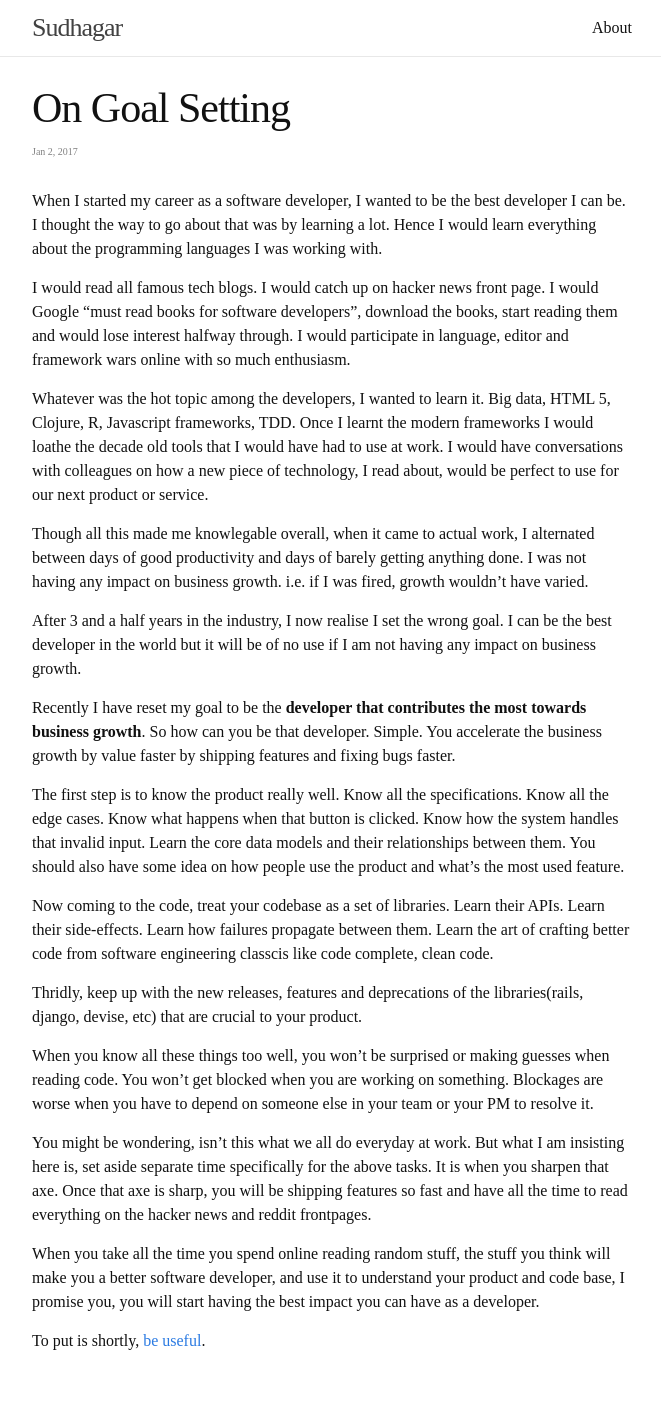
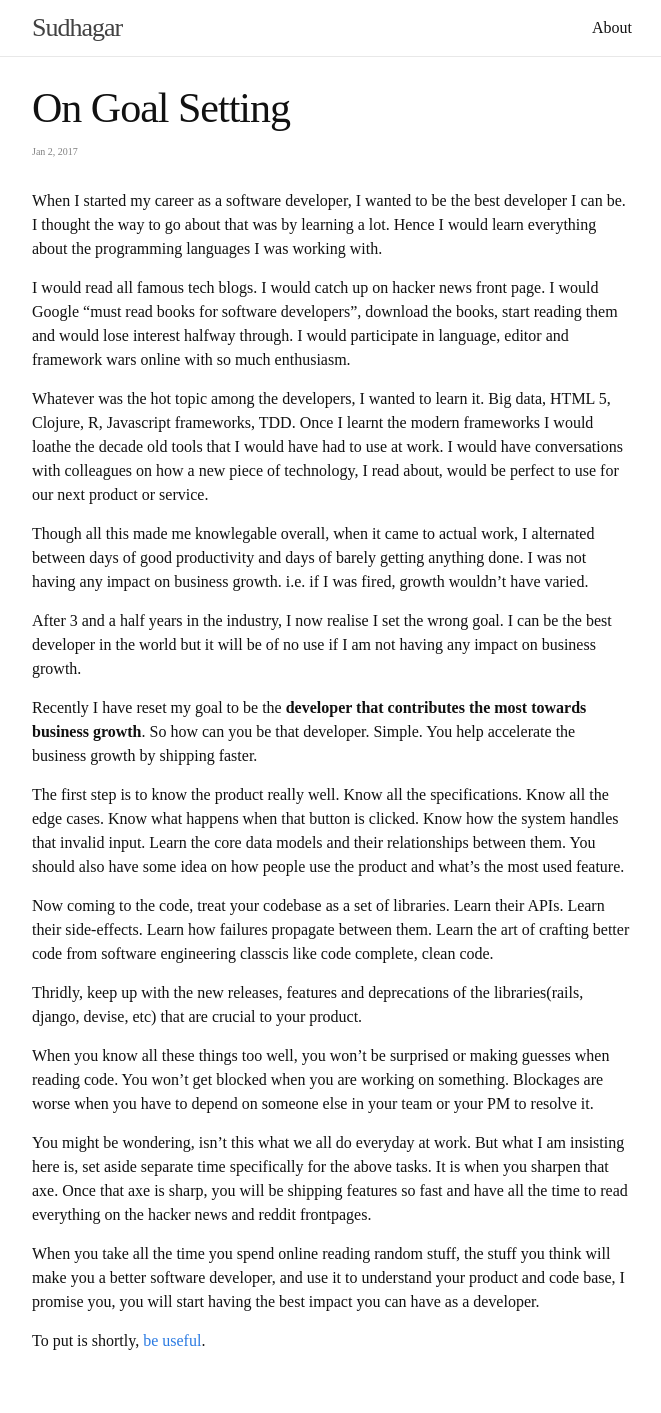
Before and after one commit to SudhagarS/sudhagars.github.io, a Jekyll site: the page built from _posts/2017-01-02-on-goal-setting.markdown, in a window 1280 px wide. Shown: the whole page, without its empty margins (308-969 px from the left). Built offline with Jekyll 4.4.1, drawn with Linux system fonts in a browser that asks for light colours.

Commit message:
edits - on goal setting

```diff
--- a/_posts/2017-01-02-on-goal-setting.markdown
+++ b/_posts/2017-01-02-on-goal-setting.markdown
@@ -16,7 +16,7 @@ Though all this made me knowlegable overall, when it came to actual work, I alte
 
 After 3 and a half years in the industry, I now realise I set the wrong goal. I can be the best developer in the world but it will be of no use if I am not having any impact on business growth.
 
-Recently I have reset my goal to be the **developer that contributes the most towards business growth**. So how can you be that developer. Simple. You accelerate the business growth by value faster by shipping features and fixing bugs faster.
+Recently I have reset my goal to be the **developer that contributes the most towards business growth**. So how can you be that developer. Simple. You help accelerate the business growth by shipping faster.
 
 The first step is to know the product really well. Know all the specifications. Know all the edge cases. Know what happens when that button is clicked. Know how the system handles that invalid input. Learn the core data models and their relationships between them. You should also have some idea on how people use the product and what's the most used feature.
 
```
